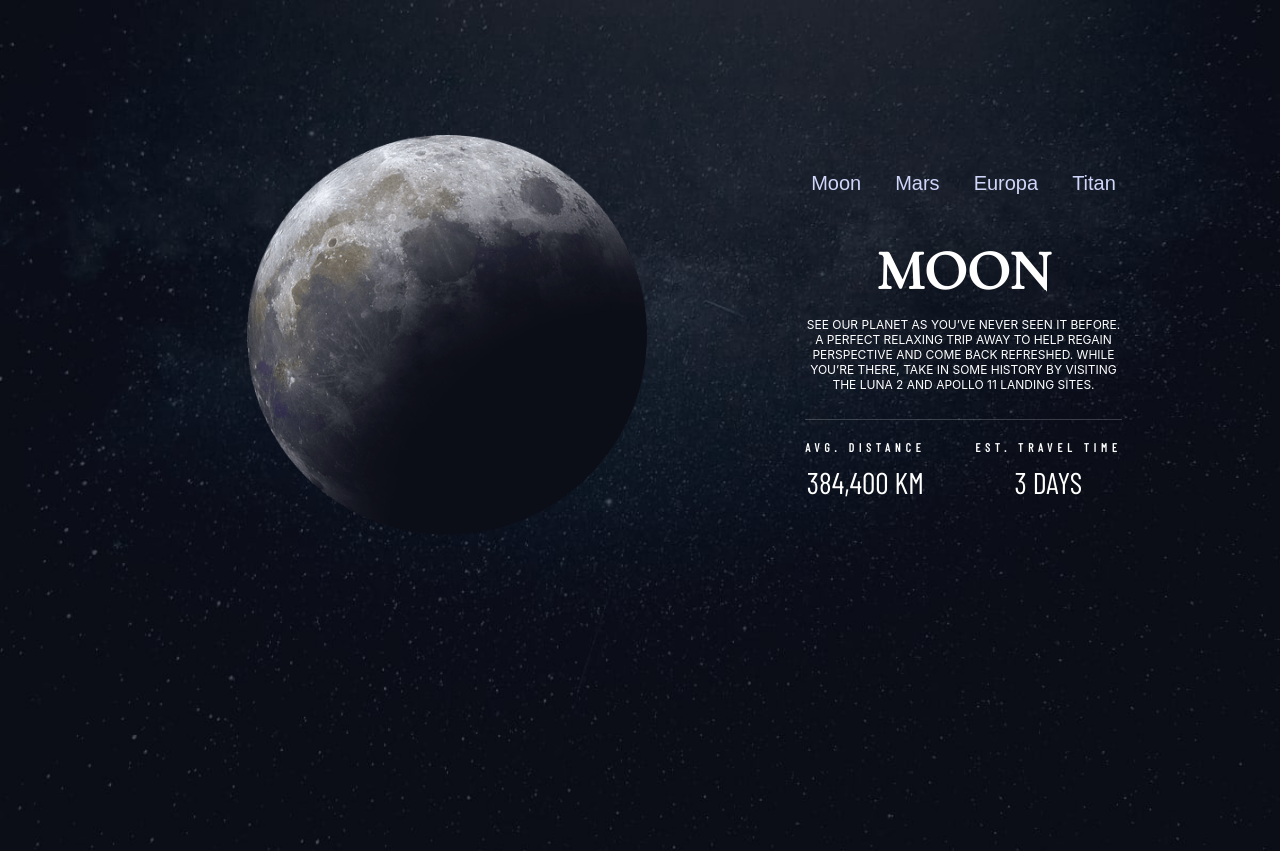
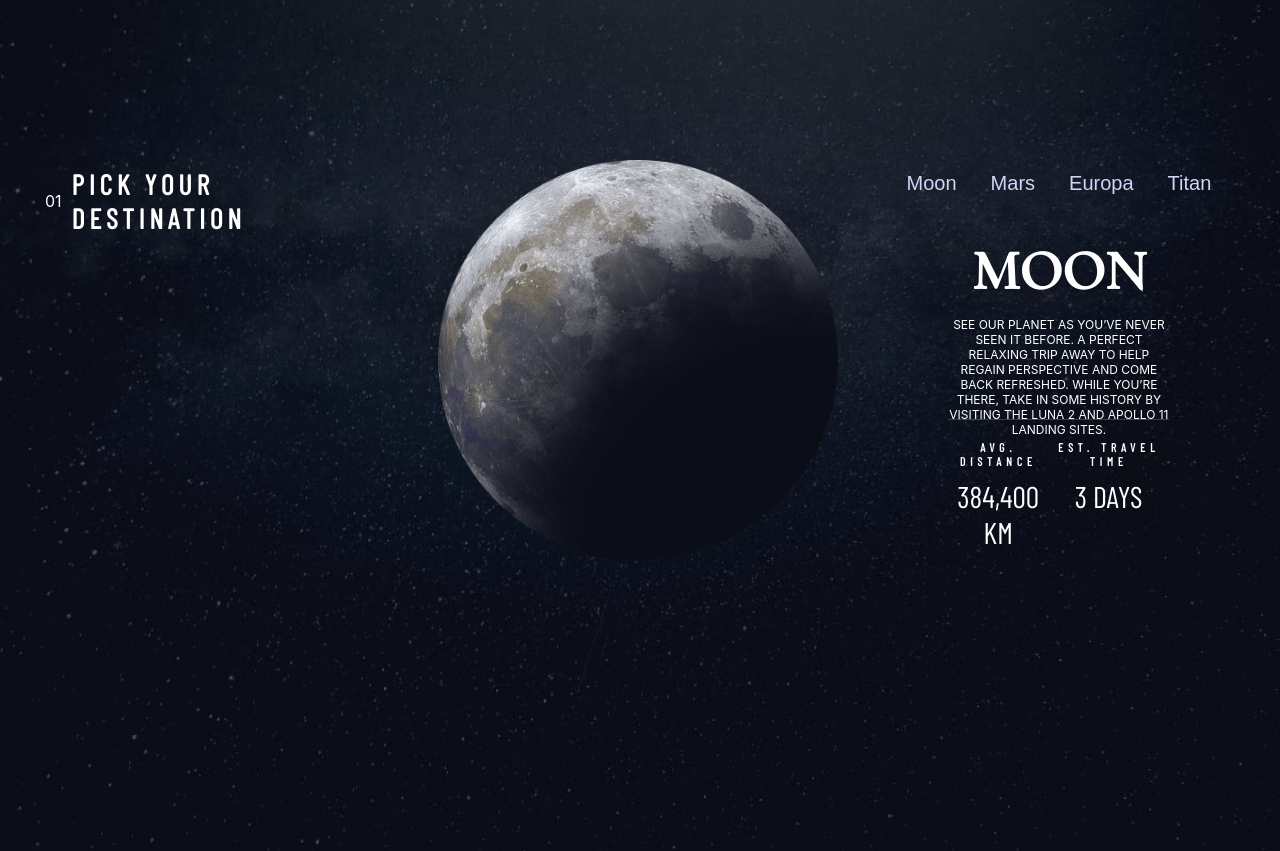
Before and after one commit to Stamwill/space-tourism, a Next.js app: page /destination in a window 1280 px wide. Shown: the top 851 px of the page. Built offline with nearby package versions, Linux system fonts and the light colour scheme.

Commit message:
[Planets] Change name on props

```diff
--- a/src/blocks/Planets/Planets.js
+++ b/src/blocks/Planets/Planets.js
@@ -13,7 +13,7 @@ const Planets = React.forwardRef(function Planets(props, ref) {
 
   return (
     <div className={classes.root} ref={ref} {...other}>
-      <PageTracker pageNumber={`01`} pageText={`PICK YOUR DESTINATION`} />
+      <PageTracker pageNum={`01`} pageLabel={`PICK YOUR DESTINATION`} />
       <img className={classes.img} src={currentImg} alt="test" />
       <div className={classes.container}>
         <div className={classes.buttons}>
```
